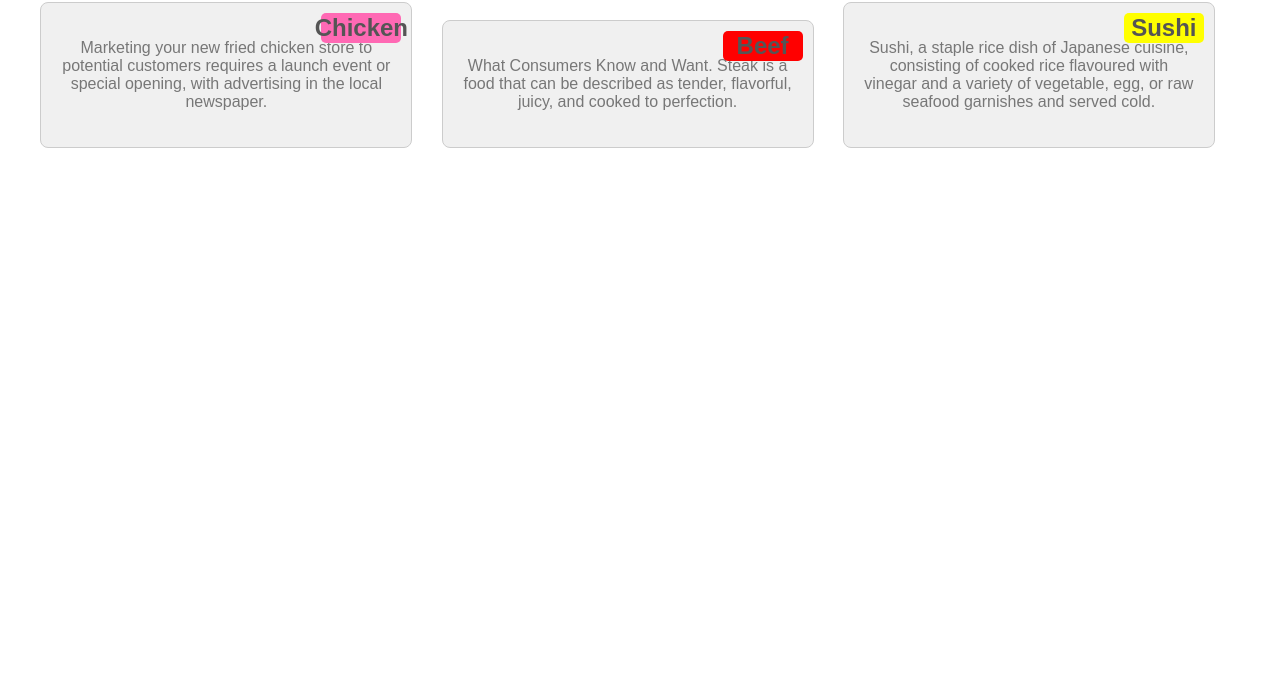
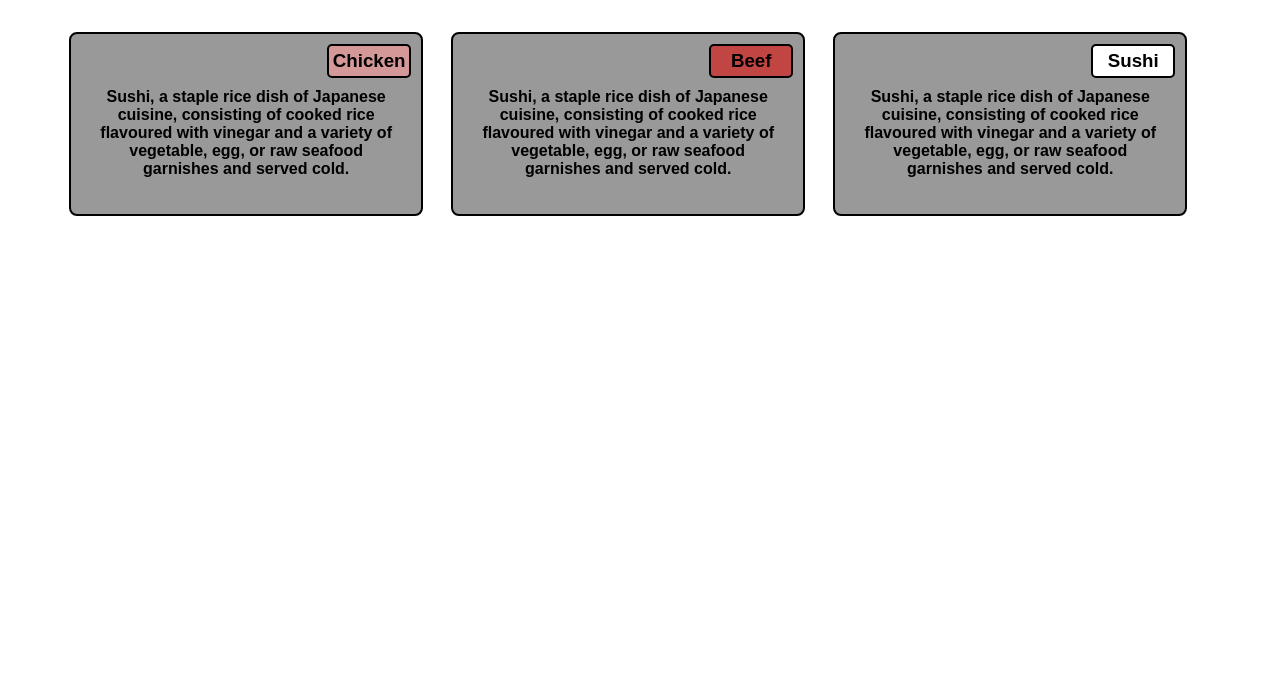
Before and after one commit to Alain2020/module2-solutioncss, a plain HTML site: page index.html in a window 1280 px wide. Shown: the part 118-800 px from the top of the page. Drawn offline with Linux system fonts and the light colour scheme.

Commit message:
Style the main rectangle with background color #999999, black text, and bold border. Update the text color in the main rectangle to black. Make the text in the main rectangle bold. Style the title rectangle with black text and a bold black border.

```diff
--- a/assets/css/styles.css
+++ b/assets/css/styles.css
@@ -7,7 +7,7 @@ body {
 
 .menu-container {
     text-align: center;
-    padding: 20px;
+    padding: 50px;
 }
 
 h1 {
@@ -15,21 +15,23 @@ h1 {
 }
 
 .menu-item {
-    background-color: #f0f0f0;
-    border: 1px solid #ccc;
+    background-color: #999999;
+    border: 2px solid #000000;
     border-radius: 8px;
     padding: 20px;
     margin-top: 20px;
-    box-sizing: border-box; /* Ensure padding is included in the width */
+    box-sizing: border-box;
     position: relative;
+    color: #000000; /* Set text color to black in the main rectangle */
+    font-weight: bold; /* Make the text in the main rectangle bold */
 }
 
-h2 {
-    color: #555;
+h3 {
+    color: #000000;
 }
 
 p {
-    color: #777;
+    color: #000000; /* Updated text color to black */
 }
 
 /* Responsive Media Queries */
@@ -71,23 +73,25 @@ p {
     align-items: center;
     justify-content: center;
     border-radius: 5px;
+    background-color: #000000;
+    border: 2px solid #000000;
 }
 
-.menu-item .title-rectangle h2 {
+.menu-item .title-rectangle h3 {
     margin: 0;
 }
 
 /* Chicken styling */
 .menu-item.chicken .title-rectangle {
-    background-color: #FF69B4; /* Pink */
+    background-color: #D59898; /* Pink */
 }
 
 /* Beef styling */
 .menu-item.beef .title-rectangle {
-    background-color: #FF0000; /* Red */
+    background-color: #C14543; /* Red */
 }
 
 /* Sushi styling */
 .menu-item.sushi .title-rectangle {
-    background-color: #FFFF00; /* Yellow */
+    background-color: #FFFFFF; /* Yellow */
 }
--- a/index.html
+++ b/index.html
@@ -13,23 +13,32 @@
 
     <div class="menu-item chicken">
         <div class="title-rectangle">
-            <h2>Chicken</h2>
+            <h3>Chicken</h3>
         </div>
-        <p>Marketing your new fried chicken store to potential customers requires a launch event or special opening, with advertising in the local newspaper.</p>
+        <br>
+        <p>Sushi, a staple rice dish of Japanese cuisine, consisting of cooked rice
+            flavoured with vinegar and a variety of vegetable, egg,
+            or raw seafood garnishes and served cold.</p>
     </div>
 
     <div class="menu-item beef">
         <div class="title-rectangle">
-            <h2>Beef</h2>
+            <h3>Beef</h3>
         </div>
-        <p>What Consumers Know and Want. Steak is a food that can be described as tender, flavorful, juicy, and cooked to perfection.</p>
+        <br>
+        <p>Sushi, a staple rice dish of Japanese cuisine, consisting of cooked rice
+            flavoured with vinegar and a variety of vegetable, egg,
+            or raw seafood garnishes and served cold.</p>
     </div>
 
     <div class="menu-item sushi">
         <div class="title-rectangle">
-            <h2>Sushi</h2>
+            <h3>Sushi</h3>
         </div>
-        <p>Sushi, a staple rice dish of Japanese cuisine, consisting of cooked rice flavoured with vinegar and a variety of vegetable, egg, or raw seafood garnishes and served cold.</p>
+        <br>
+        <p>Sushi, a staple rice dish of Japanese cuisine, consisting of cooked rice
+            flavoured with vinegar and a variety of vegetable, egg,
+            or raw seafood garnishes and served cold.</p>
     </div>
 </div>
 
```
